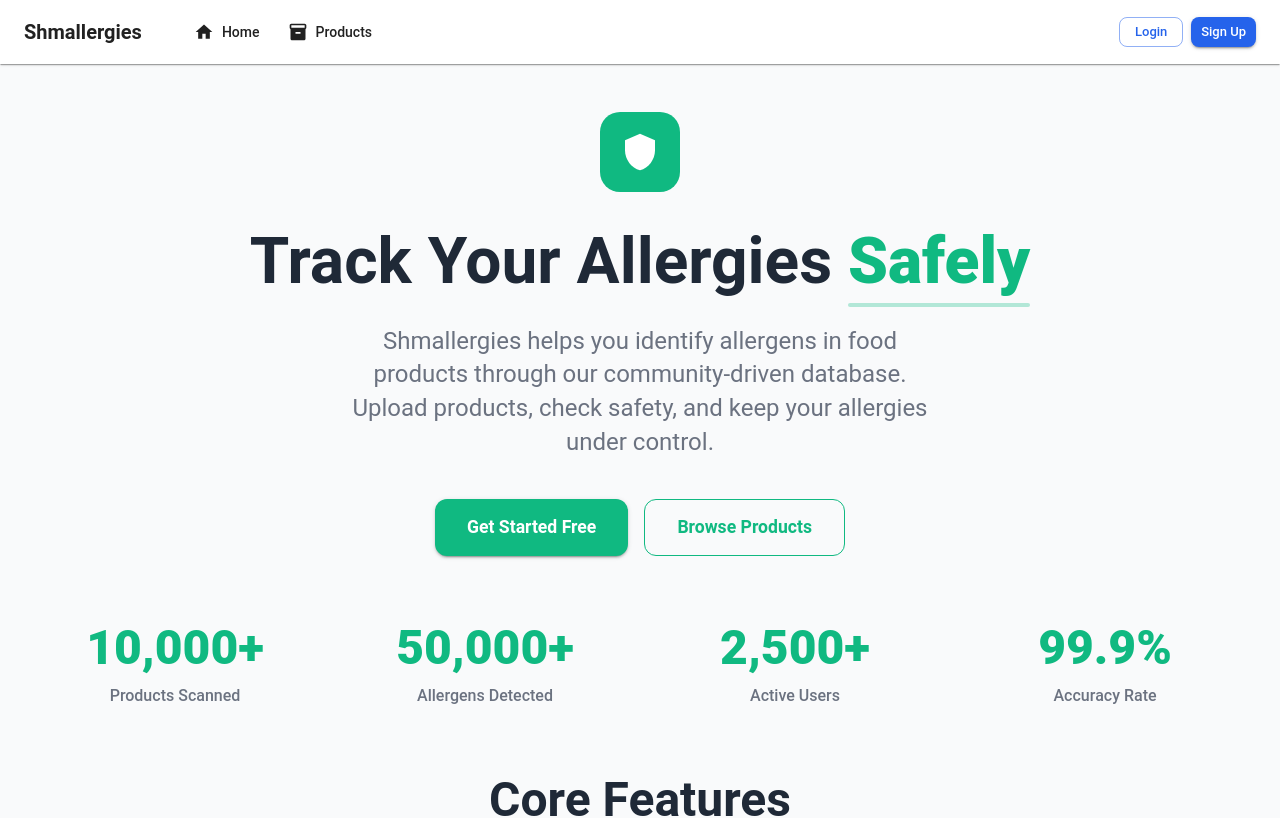
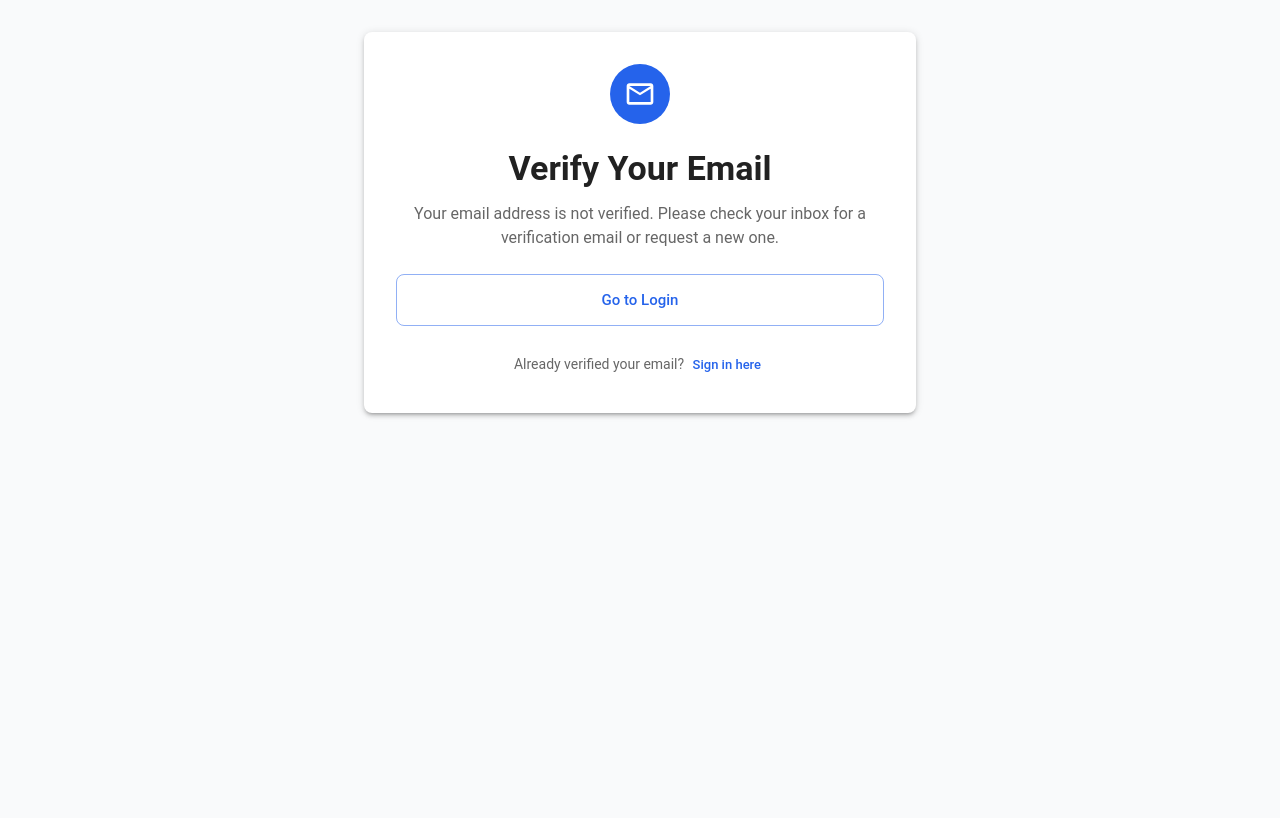
Before and after one commit to TimAnthonyAlexander/shmallergies-frontend, a React (Vite) app: page /verify-email in a window 1280 px wide. Shown: the top 818 px of the page. Built offline with nearby package versions, Linux system fonts and the light colour scheme.

Commit message:
Email Verification

```diff
--- a/src/App.tsx
+++ b/src/App.tsx
@@ -10,6 +10,7 @@ import ProtectedRoute from './components/ProtectedRoute';
 import Home from './pages/Home';
 import Login from './pages/Login';
 import Signup from './pages/Signup';
+import EmailVerification from './pages/EmailVerification';
 import Products from './pages/Products';
 import ProductDetail from './pages/ProductDetail';
 import UploadProduct from './pages/UploadProduct';
@@ -80,6 +81,7 @@ const App: React.FC = () => {
             {/* Auth routes without layout (full screen) */}
             <Route path="/login" element={<Login />} />
             <Route path="/signup" element={<Signup />} />
+            <Route path="/verify-email" element={<EmailVerification />} />
 
             {/* Protected routes with layout */}
             <Route
--- a/src/components/ProtectedRoute.tsx
+++ b/src/components/ProtectedRoute.tsx
@@ -9,7 +9,7 @@ interface ProtectedRouteProps {
 }
 
 const ProtectedRoute: React.FC<ProtectedRouteProps> = ({ children }) => {
-  const { isAuthenticated, isLoading } = useAuth();
+  const { isAuthenticated, isEmailVerified, isLoading, user } = useAuth();
   const location = useLocation();
 
   if (isLoading) {
@@ -32,6 +32,11 @@ const ProtectedRoute: React.FC<ProtectedRouteProps> = ({ children }) => {
     return <Navigate to="/login" state={{ from: location }} replace />;
   }
 
+  if (!isEmailVerified && user) {
+    // Redirect to email verification page if email is not verified
+    return <Navigate to="/verify-email" state={{ email: user.email, fromSignup: false }} replace />;
+  }
+
   return <>{children}</>;
 };
 
--- a/src/contexts/AuthContext.tsx
+++ b/src/contexts/AuthContext.tsx
@@ -5,6 +5,7 @@ export interface User {
   id: number;
   name: string;
   email: string;
+  email_verified_at: string | null;
   allergies?: Array<{
     id: number;
     allergy_text: string;
@@ -17,10 +18,12 @@ interface AuthContextType {
   user: User | null;
   isLoading: boolean;
   isAuthenticated: boolean;
+  isEmailVerified: boolean;
   login: (email: string, password: string) => Promise<void>;
-  signup: (name: string, email: string, password: string, passwordConfirmation: string) => Promise<void>;
+  signup: (name: string, email: string, password: string, passwordConfirmation: string) => Promise<{ requiresVerification: boolean; user: User }>;
   logout: () => Promise<void>;
   refreshUser: () => Promise<void>;
+  resendVerificationEmail: (email: string) => Promise<void>;
 }
 
 const AuthContext = createContext<AuthContextType | undefined>(undefined);
@@ -74,8 +77,19 @@ export const AuthProvider: React.FC<{ children: React.ReactNode }> = ({ children
         password,
         password_confirmation: passwordConfirmation,
       });
-      apiClient.setToken(response.token);
-      setUser(response.user);
+      // New signup flow doesn't return token, user needs to verify email first
+      return {
+        requiresVerification: true,
+        user: response.user as User
+      };
+    } catch (error) {
+      throw error;
+    }
+  };
+
+  const resendVerificationEmail = async (email: string) => {
+    try {
+      await apiClient.resendVerificationEmail({ email });
     } catch (error) {
       throw error;
     }
@@ -96,10 +110,12 @@ export const AuthProvider: React.FC<{ children: React.ReactNode }> = ({ children
     user,
     isLoading,
     isAuthenticated: !!user,
+    isEmailVerified: !!user?.email_verified_at,
     login,
     signup,
     logout,
     refreshUser,
+    resendVerificationEmail,
   };
 
   return <AuthContext.Provider value={value}>{children}</AuthContext.Provider>;
--- a/src/lib/api.ts
+++ b/src/lib/api.ts
@@ -81,6 +81,13 @@ export class ApiClient {
   async logout() {
     return this.request<{ message: string }>('/auth/logout', {
       method: 'POST',
+    });
+  }
+
+  async resendVerificationEmail(data: { email: string }) {
+    return this.request<{ message: string }>('/auth/email/resend', {
+      method: 'POST',
+      body: JSON.stringify(data),
     });
   }
 
--- /dev/null
+++ b/src/pages/EmailVerification.tsx
@@ -0,0 +1,174 @@
+import React, { useState } from 'react';
+import { Link, useLocation, useNavigate } from 'react-router-dom';
+import {
+  Box,
+  Paper,
+  Button,
+  Typography,
+  Container,
+  Stack,
+  Alert
+} from '@mui/material';
+import { EmailOutlined, CheckCircleOutlined } from '@mui/icons-material';
+import { useAuth } from '../contexts/AuthContext';
+import LoadingSpinner from '../components/UI/LoadingSpinner';
+import ErrorMessage from '../components/UI/ErrorMessage';
+
+interface LocationState {
+  email?: string;
+  fromSignup?: boolean;
+}
+
+const EmailVerification: React.FC = () => {
+  const [isResending, setIsResending] = useState(false);
+  const [resendSuccess, setResendSuccess] = useState(false);
+  const [error, setError] = useState<string | null>(null);
+
+  const { resendVerificationEmail } = useAuth();
+  const location = useLocation();
+  const navigate = useNavigate();
+
+  const state = location.state as LocationState;
+  const email = state?.email;
+  const fromSignup = state?.fromSignup;
+
+  const handleResendEmail = async () => {
+    if (!email) return;
+
+    setIsResending(true);
+    setError(null);
+    setResendSuccess(false);
+
+    try {
+      await resendVerificationEmail(email);
+      setResendSuccess(true);
+    } catch (err: any) {
+      setError(err.message || 'Failed to resend verification email');
+    } finally {
+      setIsResending(false);
+    }
+  };
+
+  const handleGoToLogin = () => {
+    navigate('/login');
+  };
+
+  return (
+    <Box
+      sx={{
+        minHeight: '100vh',
+        display: 'flex',
+        alignItems: 'center',
+        justifyContent: 'center',
+        backgroundColor: 'background.default',
+        py: 4
+      }}
+    >
+      <Container maxWidth="sm">
+        <Paper
+          elevation={3}
+          sx={{
+            p: 4,
+            display: 'flex',
+            flexDirection: 'column',
+            alignItems: 'center',
+            textAlign: 'center'
+          }}
+        >
+          <Box
+            sx={{
+              width: 60,
+              height: 60,
+              borderRadius: '50%',
+              backgroundColor: 'primary.main',
+              display: 'flex',
+              alignItems: 'center',
+              justifyContent: 'center',
+              mb: 3
+            }}
+          >
+            <EmailOutlined sx={{ color: 'white', fontSize: 32 }} />
+          </Box>
+
+          <Typography variant="h4" component="h1" gutterBottom sx={{ fontWeight: 'bold' }}>
+            Verify Your Email
+          </Typography>
+
+          <Typography variant="body1" color="text.secondary" sx={{ mb: 3 }}>
+            {fromSignup ? (
+              <>
+                Thanks for signing up! We've sent a verification email to{' '}
+                <strong>{email}</strong>. Please check your inbox and click the verification link to activate your account.
+              </>
+            ) : (
+              <>
+                Your email address is not verified. Please check your inbox for a verification email or request a new one.
+              </>
+            )}
+          </Typography>
+
+          {resendSuccess && (
+            <Alert
+              severity="success"
+              sx={{ width: '100%', mb: 3 }}
+              icon={<CheckCircleOutlined />}
+            >
+              Verification email sent successfully! Please check your inbox.
+            </Alert>
+          )}
+
+          {error && (
+            <ErrorMessage
+              message={error}
+              onDismiss={() => setError(null)}
+              sx={{ width: '100%', mb: 3 }}
+            />
+          )}
+
+          <Stack spacing={2} sx={{ width: '100%' }}>
+            {email && (
+              <Button
+                variant="contained"
+                size="large"
+                onClick={handleResendEmail}
+                disabled={isResending}
+                sx={{ py: 1.5 }}
+              >
+                {isResending ? (
+                  <>
+                    <LoadingSpinner size="small" sx={{ mr: 1 }} />
+                    Sending...
+                  </>
+                ) : (
+                  'Resend Verification Email'
+                )}
+              </Button>
+            )}
+
+            <Button
+              variant="outlined"
+              size="large"
+              onClick={handleGoToLogin}
+              sx={{ py: 1.5 }}
+            >
+              Go to Login
+            </Button>
+          </Stack>
+
+          <Box sx={{ mt: 3 }}>
+            <Typography variant="body2" color="text.secondary">
+              Already verified your email?{' '}
+              <Link to="/login" style={{ textDecoration: 'none' }}>
+                <Button variant="text" size="small">
+                  Sign in here
+                </Button>
+              </Link>
+            </Typography>
+          </Box>
+        </Paper>
+      </Container>
+    </Box>
+  );
+};
+
+export default EmailVerification;
--- a/src/pages/Login.tsx
+++ b/src/pages/Login.tsx
@@ -42,6 +42,18 @@ const Login: React.FC = () => {
       await login(email, password);
       navigate(from, { replace: true });
     } catch (err: any) {
+      // Check if error is due to email not being verified
+      if (err.message === 'Your email address is not verified.') {
+        navigate('/verify-email', {
+          state: {
+            email: email,
+            fromSignup: false
+          },
+          replace: true
+        });
+        return;
+      }
+
       setError({
         message: err.message || 'Failed to login',
         errors: err.errors
--- a/src/pages/Signup.tsx
+++ b/src/pages/Signup.tsx
@@ -46,8 +46,21 @@ const Signup: React.FC = () => {
     }
 
     try {
-      await signup(name, email, password, passwordConfirmation);
-      navigate('/', { replace: true });
+      const result = await signup(name, email, password, passwordConfirmation);
+
+      if (result.requiresVerification) {
+        // Redirect to email verification page with user info
+        navigate('/verify-email', {
+          state: {
+            email: result.user.email,
+            fromSignup: true
+          },
+          replace: true
+        });
+      } else {
+        // Fallback: redirect to home (shouldn't happen with current flow)
+        navigate('/', { replace: true });
+      }
     } catch (err: any) {
       setError({
         message: err.message || 'Failed to create account',
```
